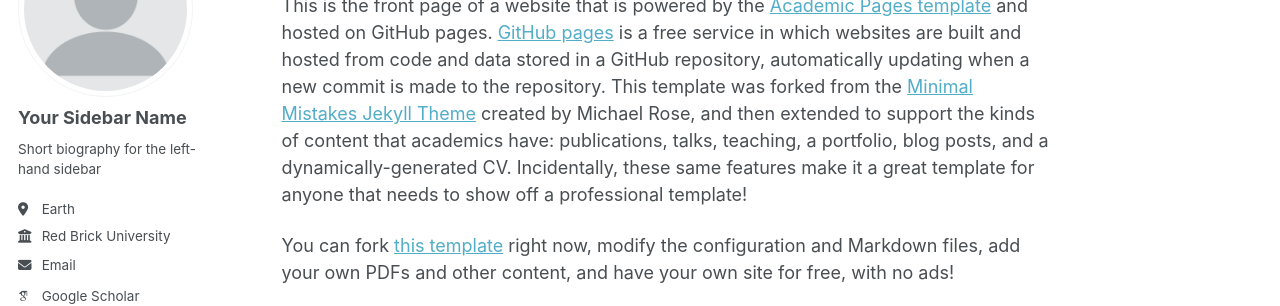
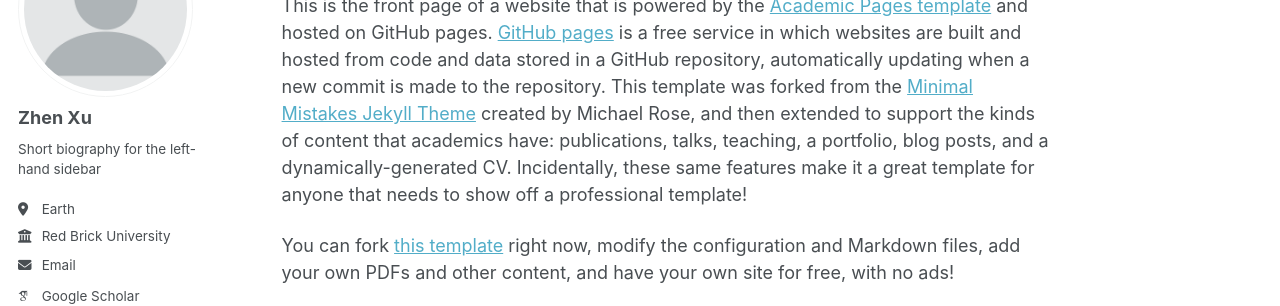
Before and after one commit to ycdde/ycdde.github.io, a Jekyll site: the page built from _pages/about.md, in a window 1280 px wide. Shown: the part 177-483 px from the top of the page. Built offline with Jekyll 4.4.1, drawn with Linux system fonts in a browser that asks for light colours; some web fonts are replaced; a script bundle is joined from its source files by our own code; library files that are not in the unit come from our copies.

Commit message:
Update _config.yml

```diff
--- a/_config.yml
+++ b/_config.yml
@@ -16,7 +16,7 @@ description              : &description "Zhen Xu's academic portfolio"   # Updat
 url                      : https://ycdde.github.io # The base hostname & protocol for your site e.g. "https://[your GitHub username].github.io",
                                                            # or if you already have some other page hosted on Github then use "https://[your GitHub username].github.io/[Your Repo Name]"
 baseurl                  : "" # the subpath of your site, e.g. "/blog"
-repository               : "academicpages/academicpages.github.io"
+repository               : "ycdde/ycdde.github.io"
 
 # Site Author - The following control what appear as part of the author content on the side bar.
 #               If a field is blank the icon and link will not appear, otherwise it will be shown.
@@ -24,7 +24,7 @@ repository               : "academicpages/academicpages.github.io"
 author:
   # Biographic information
   avatar           : "profile.png"
-  name             : "Your Sidebar Name"
+  name             : "Zhen Xu"
   pronouns         : # example: "she/her"
   bio              : "Short biography for the left-hand sidebar"
   location         : "Earth"
```
